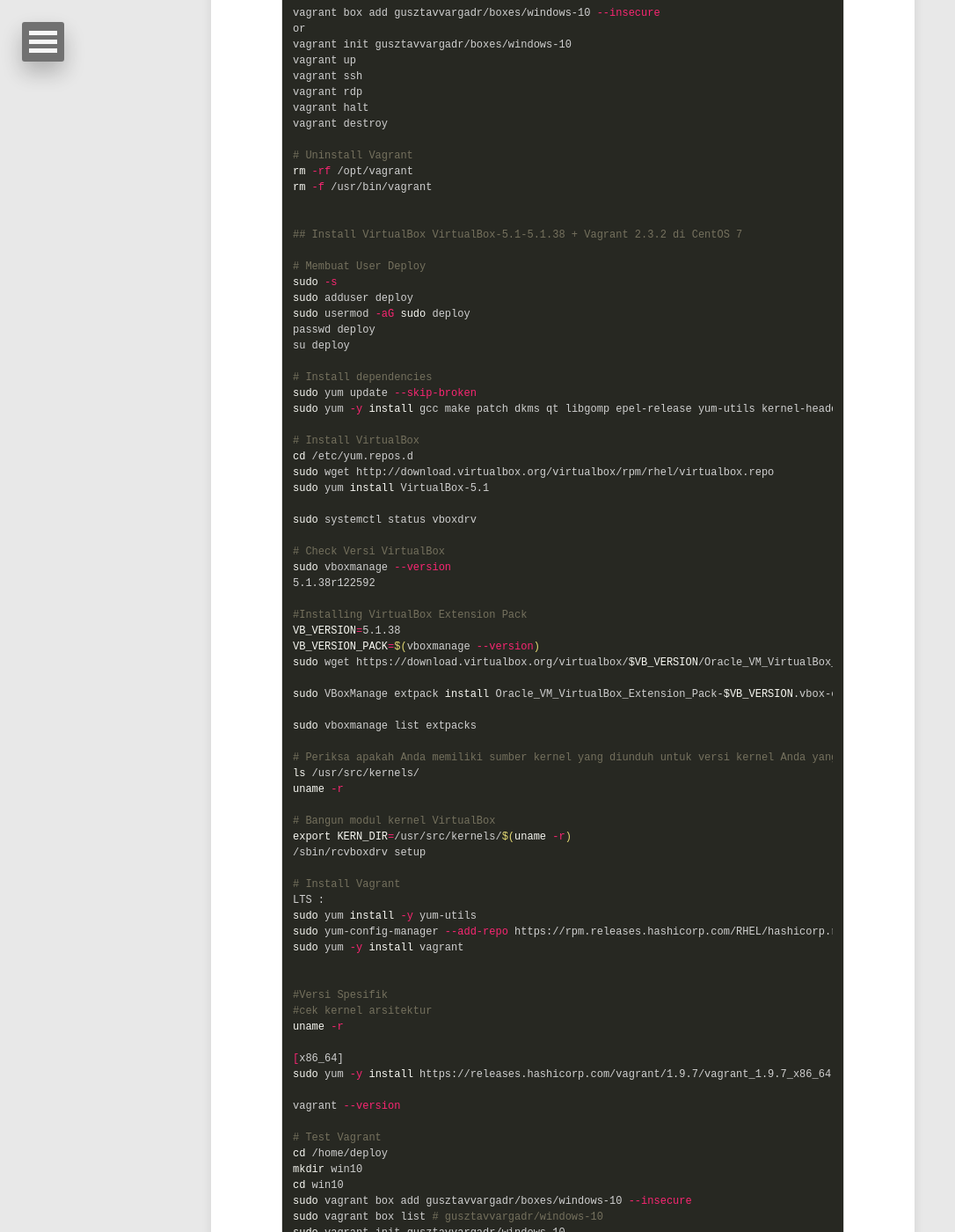
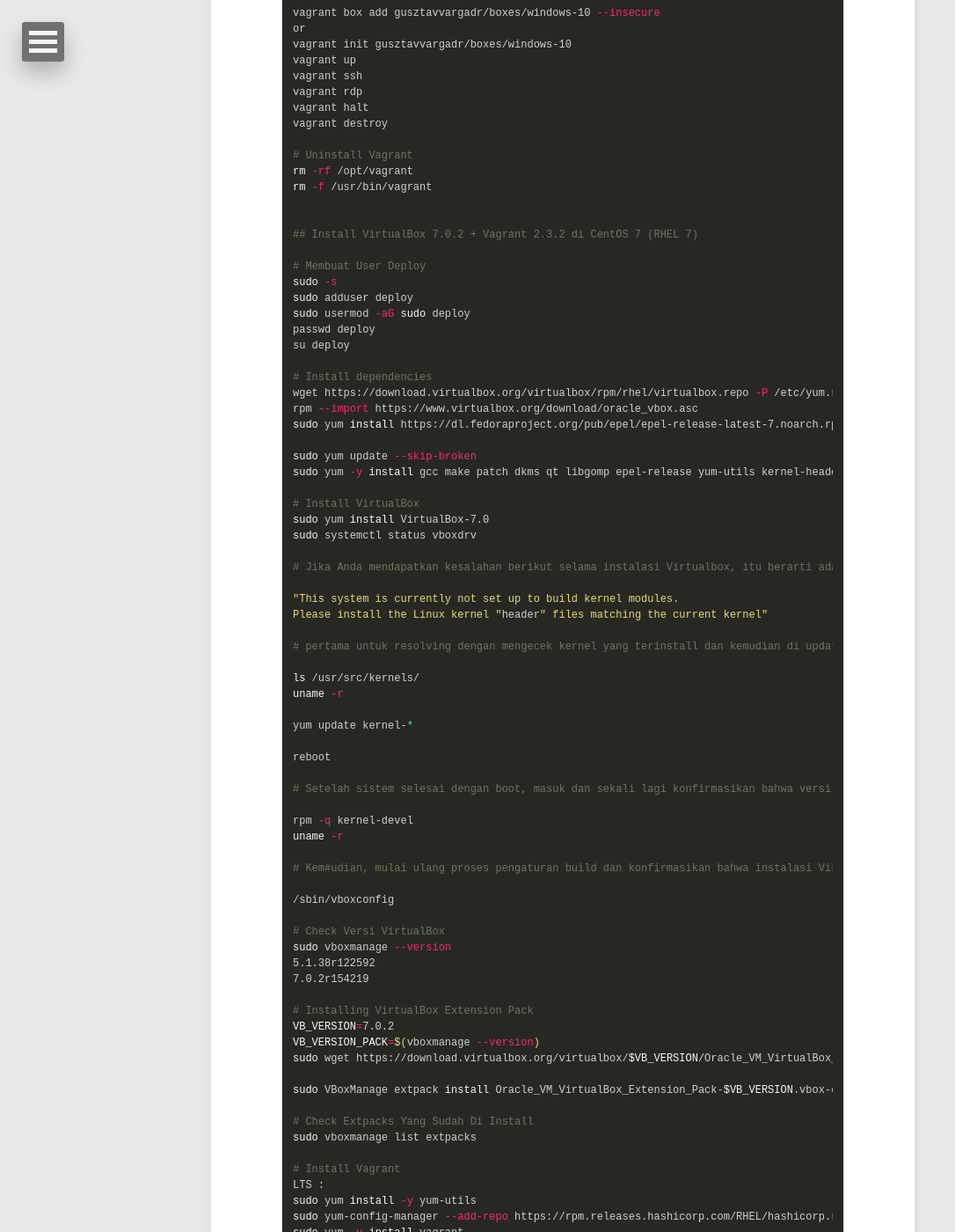
Before and after one commit to danigunawan/danigunawan.github.io, a Jekyll site: the page built from index.html, in a window 1280 px wide and 1400 px high, scrolled down 2136 px. Shown: the whole window at 88% size, without its empty margins (0-1086 px from the left). Built offline with Jekyll 4.4.1, drawn with Linux system fonts in a browser that asks for light colours; nearby versions of some CDN libraries; the list of posts is cut into pages by our own code; some of the changed text lies outside the part shown.

Commit message:
[ADD POSTING] belajar vagrant part 1 dan membuat blog jekyll hpstr di githup pages

```diff
--- /dev/null
+++ b/_posts/2022-11-07-login-ssh-dengan-key-di-linux.md
@@ -0,0 +1,51 @@
+---
+layout: post
+title: Login SSH Dengan Key Di Linux
+description: "Login SSH Dengan Key Di Linux"
+tags: [linux administration, ssh]
+image:
+  background: triangular.png
+---
+
+
+{% highlight sql %}
+
+dalam melakukan akses login ke remote server dengan SSH biasanya kita memakai Password. Lebih amannya, Password dapat diganti dengan menggunakan Public Key. Public Key yang dibuat di komputer dicopy ke folder ~/.ssh/authorized_keys. Jika key yang ada di komputer tidak sama persis dengan key yang ada di server meskipun itu penambahan spasi, maka tidak akan bisa login dikarenakan terjadi kegagalan verifikasi key yang digunakan untuk akses login.
+
+# Generate key di Linux
+
+ssh-keygen -t rsa -b 4096 -C "ganteng@gmail.com"
+
+# Masukkan nama file untuk menyimpan key. Setelahnya Enter/kosongkan saja. Passphrase untuk memberi proteksi password pada key sebelum digunakan.
+
+# Enter file in which to save the key (/home/ganteng/.ssh/id_rsa): /home/ganteng/.ssh/id_rsa
+
+# File key yang sudah digenerate ada 2, public key .pub dan private key. Buka file public key id_rsa.pub, copy isinya.
+
+# Di server buat folder dan file authorized_keys. Paste public key yang sudah dicopy ke nano editor.
+
+mkdir ~/.ssh
+cd ~/.ssh
+nano authorized_keys
+
+# Sekarang login ke server seperti biasa, apakah masih meminta password atau langsung login.
+
+ssh ganteng@IPSERVER
+
+# Atau bisa menyebut secara spesifik file key yang digunakan.
+
+ssh -i ~/.ssh/id_rsa.pub ganteng@IPSERVER
+
+# Untuk menonaktifkan login dengan password, set PasswordAuthentication no pada konfigurasi SSH server.
+
+nano /etc/ssh/sshd_config
+
+# Cari baris di bawah ini
+
+# Change to no to disable tunnelled clear text passwords
+PasswordAuthentication no
+
+# Restart SSH service
+
+/etc/init.d/ssh restart
+{% endhighlight %}
--- a/_posts/2022-11-09-belajar-vagrant-part-1.md
+++ b/_posts/2022-11-09-belajar-vagrant-part-1.md
@@ -97,7 +97,7 @@
 rm -f /usr/bin/vagrant
 
 
-## Install VirtualBox VirtualBox-5.1-5.1.38 + Vagrant 2.3.2 di CentOS 7
+## Install VirtualBox 7.0.2 + Vagrant 2.3.2 di CentOS 7 (RHEL 7)
 
 # Membuat User Deploy
 sudo -s
@@ -107,36 +107,54 @@
 su deploy
 
 # Install dependencies
+wget https://download.virtualbox.org/virtualbox/rpm/rhel/virtualbox.repo -P /etc/yum.repos.d/
+rpm --import https://www.virtualbox.org/download/oracle_vbox.asc
+sudo yum install https://dl.fedoraproject.org/pub/epel/epel-release-latest-7.noarch.rpm
+
 sudo yum update --skip-broken
 sudo yum -y install gcc make patch dkms qt libgomp epel-release yum-utils kernel-headers kernel-devel fontforge binutils glibc-headers glibc-devel
 
 # Install VirtualBox
-cd /etc/yum.repos.d
-sudo wget http://download.virtualbox.org/virtualbox/rpm/rhel/virtualbox.repo
-sudo yum install VirtualBox-5.1
+sudo yum install VirtualBox-7.0
+sudo systemctl status vboxdrv
 
-sudo systemctl status vboxdrv
+# Jika Anda mendapatkan kesalahan berikut selama instalasi Virtualbox, itu berarti ada konflik antara dua versi Kernel.
+
+"This system is currently not set up to build kernel modules.
+Please install the Linux kernel "header" files matching the current kernel"
+
+# pertama untuk resolving dengan mengecek kernel yang terinstall dan kemudian di update
+
+ls /usr/src/kernels/
+uname -r
+
+yum update kernel-*
+
+reboot
+
+# Setelah sistem selesai dengan boot, masuk dan sekali lagi konfirmasikan bahwa versi kernel-devel sekarang cocok dengan versi kernel Linux.
+
+rpm -q kernel-devel
+uname -r
+
+# Kem#udian, mulai ulang proses pengaturan build dan konfirmasikan bahwa instalasi VirtualBox Anda berhasil dengan menjalankan:
+
+/sbin/vboxconfig
 
 # Check Versi VirtualBox
 sudo vboxmanage --version
 5.1.38r122592
+7.0.2r154219
 
-#Installing VirtualBox Extension Pack
-VB_VERSION=5.1.38
+# Installing VirtualBox Extension Pack
+VB_VERSION=7.0.2
 VB_VERSION_PACK=$(vboxmanage --version)
 sudo wget https://download.virtualbox.org/virtualbox/$VB_VERSION/Oracle_VM_VirtualBox_Extension_Pack-$VB_VERSION.vbox-extpack
 
-sudo VBoxManage extpack install Oracle_VM_VirtualBox_Extension_Pack-$VB_VERSION.vbox-extpack --accept-license=33d7284dc4a0ece381196fda3cfe2ed0e1e8e7ed7f27b9a9ebc4ee22e24bd23c
+sudo VBoxManage extpack install Oracle_VM_VirtualBox_Extension_Pack-$VB_VERSION.vbox-extpack
 
+# Check Extpacks Yang Sudah Di Install
 sudo vboxmanage list extpacks
-
-# Periksa apakah Anda memiliki sumber kernel yang diunduh untuk versi kernel Anda yang sedang berjalan (jika tidak cocok, Anda mungkin perlu memperbarui dan mem-boot ulang yum)
-ls /usr/src/kernels/
-uname -r
-
-# Bangun modul kernel VirtualBox
-export KERN_DIR=/usr/src/kernels/$(uname -r)
-/sbin/rcvboxdrv setup
 
 # Install Vagrant
 LTS :
@@ -145,12 +163,13 @@
 sudo yum -y install vagrant
 
 
-#Versi Spesifik
-#cek kernel arsitektur
+# Versi Spesifik
+
+# cek kernel arsitektur
 uname -r
 
 [x86_64]
-sudo yum -y install https://releases.hashicorp.com/vagrant/1.9.7/vagrant_1.9.7_x86_64.rpm
+sudo yum -y install https://releases.hashicorp.com/vagrant/2.3.2/vagrant-2.3.2-1.x86_64.rpm
 
 vagrant --version
 
@@ -174,12 +193,23 @@
 end
 
 # Custom Path Vagrant Home
-Refferensi Environment : https://www.vagrantup.com/docs/other/environmental-variables
-secara default vagrant home berada di ~/.vagrant.d namun bisa kita custom pathnya in case mungkin bisa membantu
-jika partisi hardisk sudah mulai menipis bisa kita pindah atau pada awal kita set custom default pathnya ketempat direktori lain misalkan :
+
+# Refferensi Environment : https://www.vagrantup.com/docs/other/environmental-variables
+
+# secara default vagrant home berada di ~/.vagrant.d namun bisa kita custom pathnya in case mungkin bisa membantu
+
+# jika partisi hardisk sudah mulai menipis bisa kita pindah atau pada awal kita set custom default pathnya ketempat direktori lain misalkan :
+
 cd /home/deploy/vagrant
 mkdir data
-export VAGRANT_HOME=/home/deploy/vagrant/data atau via edit nano ~/.bashrc tambahkan export VAGRANT_HOME=/home/deploy/vagrant/data
+export VAGRANT_HOME=/home/deploy/vagrant/data
+
+# atau
+
+via edit nano ~/.bashrc
+
+# tambahkan
+export VAGRANT_HOME=/home/deploy/vagrant/data
 source ~/.bashrc
 
 vagrant up
@@ -192,10 +222,10 @@
 ==> default: Mounting shared folders...
     default: /vagrant => /Users/XXX/nng.NETCore
 
-Vagrant RDP Password : vagrant/vagrant
-Vagrant SSH Password : vagrant ssh atau menggunakan keys ssh yang di generate dengan ssh-keygen
+# Vagrant RDP Password : vagrant/vagrant
+# Vagrant SSH Password : vagrant ssh atau menggunakan keys ssh yang di generate dengan ssh-keygen
 
-Perintah CLIs Lainnya :
+# Perintah CLIs Lainnya :
 vagrant ssh
 vagrant rdp
 vagrant halt
@@ -228,18 +261,31 @@
 
 xfreerdp /v:127.0.0.1:33389 /u:vagrant /p:vagrant /smart-sizing:2000x1500
 
-## Instal PHPVirtualBox untuk VirtualBox 5.1 CentOS 7
+## Instal PHPVirtualBox untuk VirtualBox 70 CentOS 7
 
+soon
 
 {% endhighlight %}
 
 
-## ISU Dan Solusi
+## Troubleshooting
 
-1. Vagrant failed to initialize at a very early stage:
-The home directory you specified is not accessible. The home
-directory that Vagrant uses must be both readable and writable.
+{% highlight bash %}
 
-Solusi :
+# 1. Vagrant failed to initialize at a very early stage:
+# The home directory you specified is not accessible. The home
+# directory that Vagrant uses must be both readable and writable.
+
+# Solusi :
 sudo chown -R <user> <directory>
 sudo chown -R deploy /home/deploy/vagrant/data
+
+cd /home/deploy/vagrant/apps/win10
+vagrant up
+
+# 2. Jika Anda mendapatkan pesan kesalahan seperti KERN_DIR atau jika direktori sumber kernel Anda tidak terdeteksi secara otomatis oleh proses pembuatan, Anda dapat mengaturnya dengan menggunakan perintah berikut. Pastikan Anda mengubah versi kernel sesuai dengan sistem Anda seperti yang ditunjukkan dalam warna merah.
+
+KERN_DIR=/usr/src/kernels/$(uname -r) # /usr/src/kernels/4.19.0-1.el7.elrepo.x86_64
+export KERN_DIR
+
+{% endhighlight %}
```
Also changed, not shown: other parts of _posts/2022-11-09-belajar-vagrant-part-1.md (+8 -5 lines), _posts/2022-11-07-cheatsheet-linux.md (+6 -0 lines).
